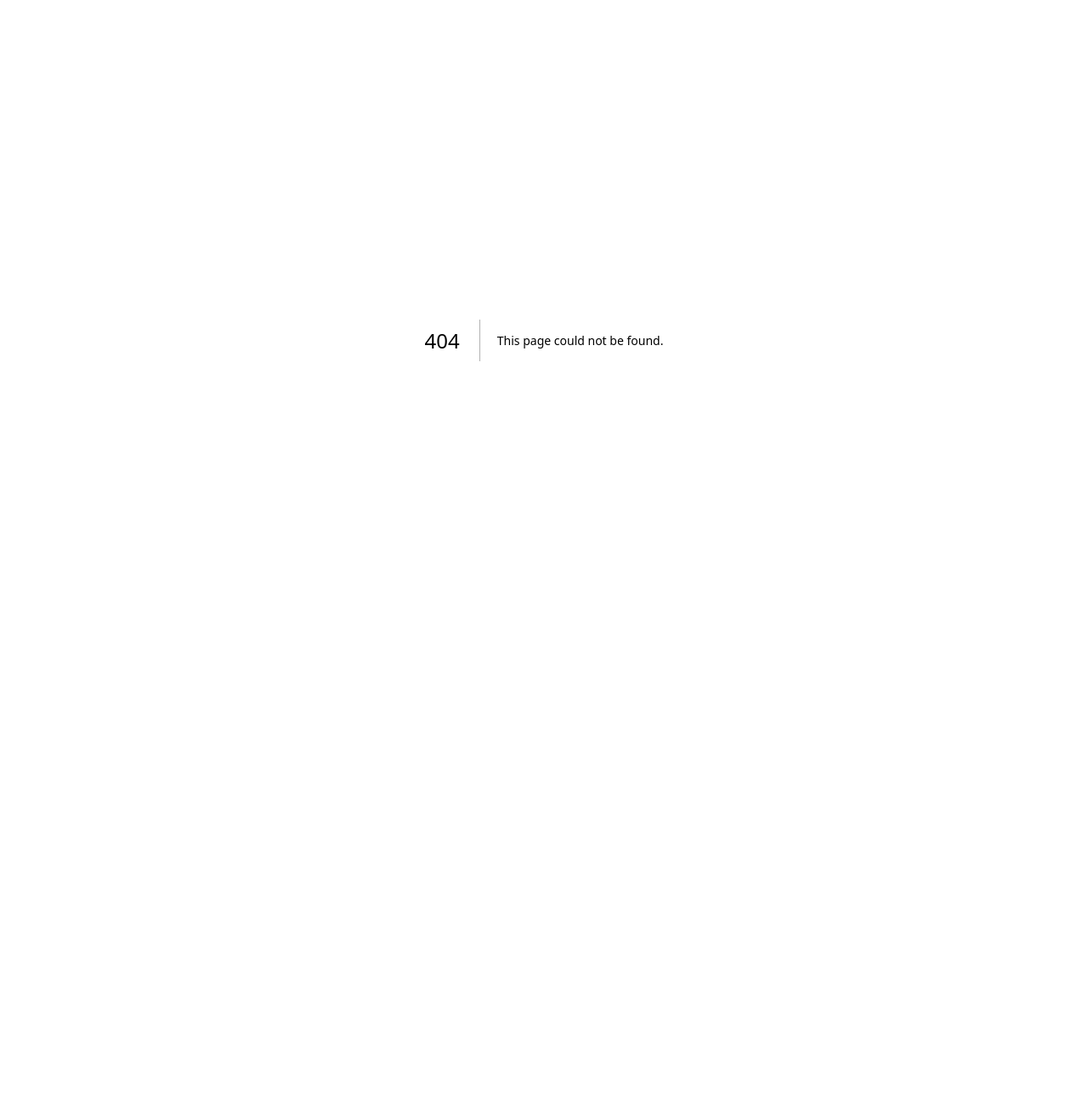
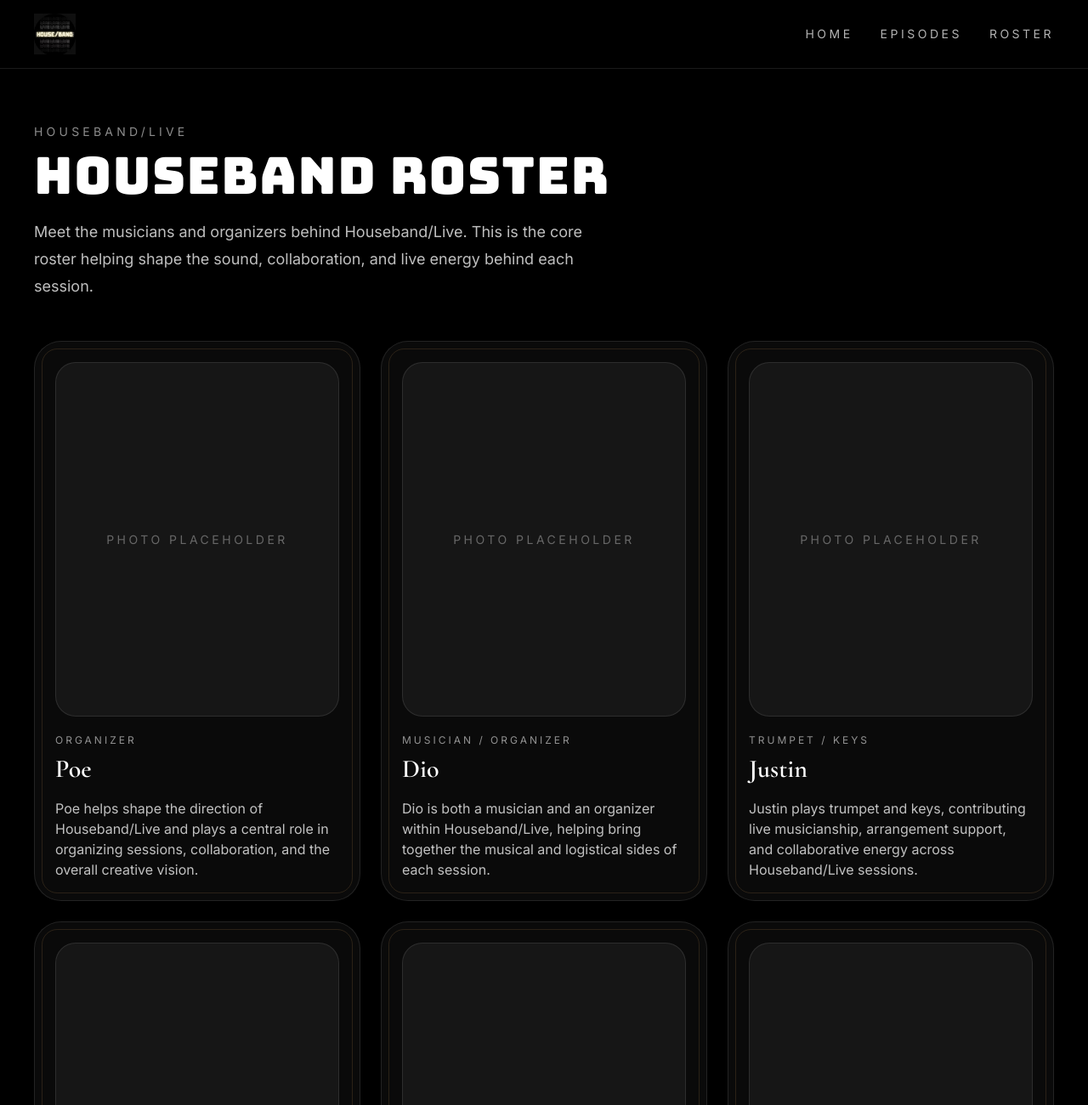
Before and after one commit to jlkadet/houseband-live, a Next.js app: page /roster in a window 1280 px wide. Before the commit this address had no page. Shown: the top 1300 px of the page at 85% size. Before the commit the page ends 800 px from the top, so only its background shows below. Built offline with nearby package versions, Linux system fonts and the light colour scheme.

Commit message:
add houseband roster page

```diff
--- a/app/episodes/page.tsx
+++ b/app/episodes/page.tsx
@@ -1,6 +1,6 @@
 "use client";
 
-import { useState } from "react";
+import { useMemo, useState } from "react";
 import Link from "next/link";
 import { Bungee, Cormorant_Garamond, Inter } from "next/font/google";
 
@@ -18,16 +18,26 @@ const inter = Inter({
   subsets: ["latin"],
 });
 
-export default function EpisodesPage() {
-  const [activeVideo, setActiveVideo] = useState<{
+type Video = {
   title: string;
   youtubeId: string;
-  } | null>(null);
+};
 
-  const episodes = [
+type Episode = {
+  episodeTitle: string;
+  subtitle: string;
+  coverImage: string;
+  playlistUrl: string;
+  videos: Video[];
+};
+
+export default function EpisodesPage() {
+  const episodes: Episode[] = [
     {
       episodeTitle: "Episode 01 — Debut Sessions",
       subtitle: "Houseband/Live",
+      coverImage: "/episode1-cover.png",
+      playlistUrl: "https://www.youtube.com/",
       videos: [
         {
           title: "AK Fields",
@@ -36,8 +46,10 @@ export default function EpisodesPage() {
       ],
     },
     {
-      episodeTitle: "Episode 02 — Imani Waters Session",
+      episodeTitle: "Episode 02 — Featuring Imani Waters",
       subtitle: "Houseband/Live",
+      coverImage: "/episode2-cover.png",
+      playlistUrl: "https://www.youtube.com/",
       videos: [
         {
           title: "Imani Waters",
@@ -48,6 +60,8 @@ export default function EpisodesPage() {
     {
       episodeTitle: "Episode 03 — Live Collective",
       subtitle: "Houseband/Live",
+      coverImage: "/episode3-cover.png",
+      playlistUrl: "https://www.youtube.com/",
       videos: [
         {
           title: "Ian Chri$t",
@@ -64,6 +78,40 @@ export default function EpisodesPage() {
       ],
     },
   ];
+
+  const allVideos = useMemo(
+    () =>
+      episodes.flatMap((episode) =>
+        episode.videos.map((video) => ({
+          ...video,
+          episodeTitle: episode.episodeTitle,
+        }))
+      ),
+    [episodes]
+  );
+
+  const [activeIndex, setActiveIndex] = useState<number | null>(null);
+
+  const activeVideo = activeIndex !== null ? allVideos[activeIndex] : null;
+
+  const openVideo = (youtubeId: string) => {
+    const foundIndex = allVideos.findIndex((video) => video.youtubeId === youtubeId);
+    if (foundIndex !== -1) {
+      setActiveIndex(foundIndex);
+    }
+  };
+
+  const closeVideo = () => setActiveIndex(null);
+
+  const showPrevVideo = () => {
+    if (activeIndex === null) return;
+    setActiveIndex((activeIndex - 1 + allVideos.length) % allVideos.length);
+  };
+
+  const showNextVideo = () => {
+    if (activeIndex === null) return;
+    setActiveIndex((activeIndex + 1) % allVideos.length);
+  };
 
   return (
     <div className={`${inter.className} min-h-screen bg-[#120d0b] text-[#f5ead8]`}>
@@ -109,13 +157,36 @@ export default function EpisodesPage() {
                 key={episode.episodeTitle}
                 className="retro-card-frame rounded-[2rem] border border-[#d8a25e]/20 bg-[#1a1310] p-8 shadow-xl"
               >
-                <div className="mb-8">
+                <div className="mb-8 grid gap-8 lg:grid-cols-[1.1fr_1fr] lg:items-center">
+                  <div className="overflow-hidden rounded-[1.5rem] border border-[#d8a25e]/15">
+                    <img
+                      src={episode.coverImage}
+                      alt={episode.episodeTitle}
+                      className="aspect-[16/10] w-full object-cover"
+                    />
+                  </div>
+
+                  <div>
                     <p className="text-xs uppercase tracking-[0.3em] text-[#d8a25e]">
                       {episode.subtitle}
                     </p>
                     <h2 className={`${cormorant.className} mt-2 text-4xl font-semibold`}>
                       {episode.episodeTitle}
                     </h2>
+                    <p className="mt-4 max-w-xl text-[#f5ead8]/70">
+                      A curated collection of live performances captured through the
+                      Houseband/Live format.
+                    </p>
+
+                    <a
+                      href={episode.playlistUrl}
+                      target="_blank"
+                      rel="noreferrer"
+                      className="mt-6 inline-block rounded-full border border-[#d8a25e]/30 bg-[#d8a25e] px-5 py-3 text-sm font-semibold uppercase tracking-[0.2em] text-[#120d0b] transition hover:scale-105"
+                    >
+                      Watch Full Episode on YouTube
+                    </a>
+                  </div>
                 </div>
 
                 <div className="grid gap-6 md:grid-cols-2 xl:grid-cols-3">
@@ -123,7 +194,7 @@ export default function EpisodesPage() {
                     <button
                       key={video.youtubeId}
                       type="button"
-                      onClick={() => setActiveVideo(video)}
+                      onClick={() => openVideo(video.youtubeId)}
                       className="group overflow-hidden rounded-3xl border border-[#d8a25e]/15 bg-[#120d0b] text-left transition hover:scale-[1.01] hover:border-[#d8a25e]/35"
                     >
                       <div className="relative aspect-video w-full overflow-hidden">
@@ -163,7 +234,7 @@ export default function EpisodesPage() {
       {activeVideo && (
         <div
           className="fixed inset-0 z-[100] flex items-center justify-center bg-black/80 px-4 py-8 backdrop-blur-sm"
-          onClick={() => setActiveVideo(null)}
+          onClick={closeVideo}
         >
           <div
             className="relative w-full max-w-5xl rounded-[2rem] border border-[#d8a25e]/25 bg-[#120d0b] p-4 shadow-2xl"
@@ -171,10 +242,26 @@ export default function EpisodesPage() {
           >
             <button
               type="button"
-              onClick={() => setActiveVideo(null)}
+              onClick={closeVideo}
               className="absolute right-4 top-4 z-10 rounded-full border border-[#f5ead8]/20 bg-[#120d0b]/80 px-3 py-2 text-xs uppercase tracking-[0.2em] text-[#f5ead8] transition hover:border-[#d8a25e]/40 hover:text-[#f2d3a2]"
             >
               Close
+            </button>
+
+            <button
+              type="button"
+              onClick={showPrevVideo}
+              className="absolute left-4 top-1/2 z-10 -translate-y-1/2 rounded-full border border-[#f5ead8]/20 bg-[#120d0b]/80 px-4 py-3 text-xs uppercase tracking-[0.2em] text-[#f5ead8] transition hover:border-[#d8a25e]/40 hover:text-[#f2d3a2]"
+            >
+              Prev
+            </button>
+
+            <button
+              type="button"
+              onClick={showNextVideo}
+              className="absolute right-4 top-1/2 z-10 -translate-y-1/2 rounded-full border border-[#f5ead8]/20 bg-[#120d0b]/80 px-4 py-3 text-xs uppercase tracking-[0.2em] text-[#f5ead8] transition hover:border-[#d8a25e]/40 hover:text-[#f2d3a2]"
+            >
+              Next
             </button>
 
             <div className="mb-4 px-2 pt-2">
@@ -184,6 +271,9 @@ export default function EpisodesPage() {
               <h3 className={`${cormorant.className} mt-2 text-3xl font-semibold`}>
                 {activeVideo.title}
               </h3>
+              <p className="mt-1 text-sm text-[#f5ead8]/60">
+                {activeVideo.episodeTitle}
+              </p>
             </div>
 
             <div className="aspect-video w-full overflow-hidden rounded-[1.5rem] border border-[#d8a25e]/15">
--- /dev/null
+++ b/app/roster/page.tsx
@@ -0,0 +1,129 @@
+import Link from "next/link";
+import { Bungee, Cormorant_Garamond, Inter } from "next/font/google";
+
+const bungee = Bungee({
+  weight: "400",
+  subsets: ["latin"],
+});
+
+const cormorant = Cormorant_Garamond({
+  weight: ["400", "500", "600", "700"],
+  subsets: ["latin"],
+});
+
+const inter = Inter({
+  subsets: ["latin"],
+});
+
+export default function RosterPage() {
+  const roster = [
+    {
+      name: "Poe",
+      role: "Organizer",
+      bio: "Poe helps shape the direction of Houseband/Live and plays a central role in organizing sessions, collaboration, and the overall creative vision.",
+    },
+    {
+      name: "Dio",
+      role: "Musician / Organizer",
+      bio: "Dio is both a musician and an organizer within Houseband/Live, helping bring together the musical and logistical sides of each session.",
+    },
+    {
+      name: "Justin",
+      role: "Trumpet / Keys",
+      bio: "Justin plays trumpet and keys, contributing live musicianship, arrangement support, and collaborative energy across Houseband/Live sessions.",
+    },
+    {
+      name: "Reign",
+      role: "Bass",
+      bio: "Reign holds down the low end on bass and helps give each session a strong musical foundation.",
+    },
+    {
+      name: "Joy",
+      role: "Keys",
+      bio: "Joy plays keys and adds harmonic texture and depth to the Houseband/Live sound.",
+    },
+    {
+      name: "Aaron",
+      role: "Drums",
+      bio: "Aaron plays drums and drives the rhythm section with energy, feel, and consistency across live performances.",
+    },
+    {
+      name: "Logyn",
+      role: "Backup Vocals",
+      bio: "Logyn provides backup vocals and helps add dynamic vocal support to featured sessions.",
+    },
+  ];
+
+  return (
+    <div className={`${inter.className} min-h-screen bg-black text-white`}>
+      <header className="border-b border-white/10 bg-black/80 backdrop-blur-md">
+        <div className="mx-auto flex max-w-7xl items-center justify-between px-6 py-4 lg:px-10">
+          <Link href="/">
+            <img
+              src="/housebandlogo.png"
+              alt="Houseband Live"
+              className="h-12 w-auto"
+            />
+          </Link>
+
+          <nav className="hidden gap-8 text-sm uppercase tracking-[0.25em] text-white/70 md:flex">
+            <Link href="/" className="transition hover:text-white">
+              Home
+            </Link>
+            <Link href="/episodes" className="transition hover:text-white">
+              Episodes
+            </Link>
+            <Link href="/roster" className="transition hover:text-white">
+              Roster
+            </Link>
+          </nav>
+        </div>
+      </header>
+
+      <main className="px-6 py-16 lg:px-10">
+        <div className="mx-auto max-w-7xl">
+          <div className="mb-12">
+            <p className="text-sm uppercase tracking-[0.3em] text-white/55">
+              Houseband/Live
+            </p>
+            <h1
+              className={`${bungee.className} mt-3 text-4xl tracking-wide md:text-6xl`}
+            >
+              Houseband Roster
+            </h1>
+            <p className="mt-5 max-w-2xl text-lg leading-8 text-white/75">
+              Meet the musicians and organizers behind Houseband/Live. This is
+              the core roster helping shape the sound, collaboration, and live
+              energy behind each session.
+            </p>
+          </div>
+
+          <div className="grid gap-6 md:grid-cols-2 xl:grid-cols-3">
+            {roster.map((member) => (
+              <div
+                key={member.name}
+                className="retro-card-frame rounded-[2rem] border border-white/10 bg-white/[0.04] p-6 shadow-xl"
+              >
+                <div className="mb-5 overflow-hidden rounded-[1.5rem] border border-white/10 bg-white/5">
+                  <div className="flex aspect-[4/5] items-center justify-center text-sm uppercase tracking-[0.25em] text-white/35">
+                    Photo Placeholder
+                  </div>
+                </div>
+
+                <p className="text-xs uppercase tracking-[0.25em] text-white/55">
+                  {member.role}
+                </p>
+                <h2
+                  className={`${cormorant.className} mt-2 text-3xl font-semibold`}
+                >
+                  {member.name}
+                </h2>
+                <p className="mt-4 text-white/75">{member.bio}</p>
+              </div>
+            ))}
+          </div>
+        </div>
+      </main>
+    </div>
+  );
+}
```
Lines whose indentation alone changed are shown as unchanged.
